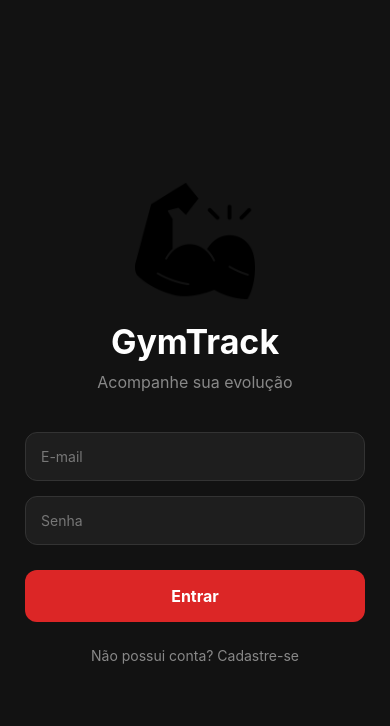
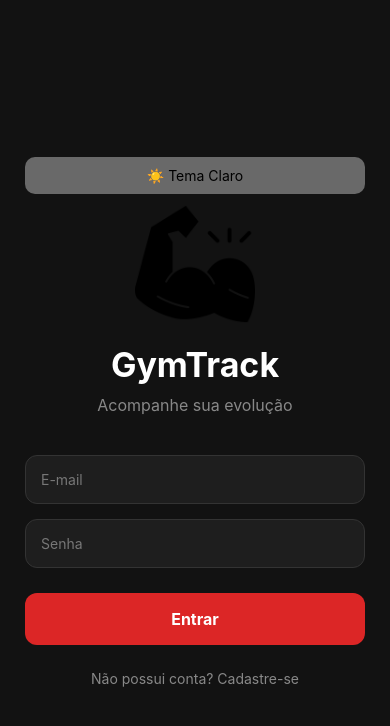
Before and after one commit to NicollasSilveira/GymTrack, a React Native app: screen /Login in a window 390 px wide. Shown: the top 726 px of the page. Built offline with nearby package versions, Linux system fonts and the light colour scheme; no server answers.

Commit message:
Half-Feat: Funcionalidade minima do botão de temas apenas na tela login

```diff
--- a/App.tsx
+++ b/App.tsx
@@ -1,7 +1,11 @@
+import React from "react";
 import AppRoutes from "./src/routes/app.routes";
+import { ThemeProvider } from "./src/styles/contextoTema";
 
 export default function App() {
-
-  return <AppRoutes />;
-
+  return (
+    <ThemeProvider>
+      <AppRoutes />
+    </ThemeProvider>
+  );
 }
--- a/src/routes/app.routes.tsx
+++ b/src/routes/app.routes.tsx
@@ -1,3 +1,4 @@
+import React from "react";
 import { NavigationContainer } from "@react-navigation/native";
 
 import {
--- a/src/screens/login.tsx
+++ b/src/screens/login.tsx
@@ -1,5 +1,13 @@
 import { useState } from "react";
 import { Alert } from "react-native";
+
+import {
+  useContext
+} from "react";
+
+import {
+  ThemeContext
+} from "../styles/contextoTema";
 
 import {
   View,
@@ -20,6 +28,13 @@ export default function LoginScreen({ navigation }: any) {
 
   const [email, setEmail] = useState("");
   const [password, setPassword] = useState("");
+
+  const {
+    darkMode,
+    setDarkMode,
+    fontSize,
+    setFontSize,
+  } = useContext(ThemeContext);
 
   async function handleLogin() {
 
@@ -82,25 +97,44 @@ async function handleLogin() {
 
   return (
 
-    <View style={styles.container}>
+    <View
+      style={
+        darkMode
+          ? stylesDark.container
+          : stylesLight.container
+      }
+    >
+
+      <TouchableOpacity
+        style={stylesDark.settingButton}
+        onPress={() =>
+          setDarkMode(!darkMode)
+        }
+      >
+        <Text>
+          {darkMode
+            ? "☀️ Tema Claro"
+            : "🌙 Tema Escuro"}
+        </Text>
+      </TouchableOpacity>
 
       <Image
         source={require("../../assets/images/arm.png")}
-        style={styles.logo}
+        style={stylesDark.logo}
       />
 
-      <Text style={styles.title}>
+      <Text style={[stylesDark.title, {}]}>
         GymTrack
       </Text>
 
-      <Text style={styles.subtitle}>
+      <Text style={stylesDark.subtitle}>
         Acompanhe sua evolução
       </Text>
 
       <TextInput
         placeholder="E-mail"
         placeholderTextColor="#777"
-        style={styles.input}
+        style={stylesDark.input}
         value={email}
         onChangeText={setEmail}
       />
@@ -109,17 +143,17 @@ async function handleLogin() {
         placeholder="Senha"
         placeholderTextColor="#777"
         secureTextEntry
-        style={styles.input}
+        style={stylesDark.input}
         value={password}
         onChangeText={setPassword}
       />
 
       <TouchableOpacity
-        style={styles.button}
+        style={stylesDark.button}
         onPress={handleLogin}
       >
 
-        <Text style={styles.buttonText}>
+        <Text style={stylesDark.buttonText}>
           Entrar
         </Text>
 
@@ -129,7 +163,7 @@ async function handleLogin() {
         onPress={() => navigation.navigate("Register")}
       >
 
-        <Text style={styles.registerText}>
+        <Text style={stylesDark.registerText}>
           Não possui conta? Cadastre-se
         </Text>
 
@@ -141,7 +175,7 @@ async function handleLogin() {
 
 }
 
-const styles = StyleSheet.create({
+const stylesDark = StyleSheet.create({
 
   container: {
     flex: 1,
@@ -203,4 +237,114 @@ const styles = StyleSheet.create({
     marginTop: 25,
   },
 
+  settingButton: {
+    backgroundColor: "#696969",
+    color: '#ffffff',
+    padding: 10,
+    borderRadius: 10,
+    alignItems: "center",
+    marginBottom: 10,
+  },
+
+  fontContainer: {
+    flexDirection: "row",
+    justifyContent: "center",
+    gap: 10,
+    marginBottom: 20,
+  },
+
+  fontButton: {
+    backgroundColor: "#444",
+    paddingVertical: 8,
+    paddingHorizontal: 15,
+    borderRadius: 10,
+  },
+
 });
+
+const stylesLight = StyleSheet.create({
+
+  container: {
+    flex: 1,
+    backgroundColor: "#f5f5f5",
+    justifyContent: "center",
+    padding: 25,
+  },
+
+  logo: {
+    width: 120,
+    height: 120,
+    alignSelf: "center",
+    resizeMode: "contain",
+    marginBottom: 20,
+  },
+
+  title: {
+    color: "#fff",
+    fontSize: 34,
+    fontWeight: "bold",
+    textAlign: "center",
+  },
+
+  subtitle: {
+    color: "#888",
+    textAlign: "center",
+    marginBottom: 40,
+    marginTop: 10,
+    fontSize: 16,
+  },
+
+  input: {
+    backgroundColor: "#1e1e1e",
+    borderWidth: 1,
+    borderColor: "#333",
+    borderRadius: 12,
+    padding: 15,
+    color: "#fff",
+    marginBottom: 15,
+  },
+
+  button: {
+    backgroundColor: "#dc2626",
+    padding: 16,
+    borderRadius: 12,
+    alignItems: "center",
+    marginTop: 10,
+  },
+
+  buttonText: {
+    color: "#fff",
+    fontSize: 16,
+    fontWeight: "bold",
+  },
+
+  registerText: {
+    color: "#888",
+    textAlign: "center",
+    marginTop: 25,
+  },
+
+  settingButton: {
+    backgroundColor: "#696969",
+    color: '#ffffff',
+    padding: 10,
+    borderRadius: 10,
+    alignItems: "center",
+    marginBottom: 10,
+  },
+
+  fontContainer: {
+    flexDirection: "row",
+    justifyContent: "center",
+    gap: 10,
+    marginBottom: 20,
+  },
+
+  fontButton: {
+    backgroundColor: "#444",
+    paddingVertical: 8,
+    paddingHorizontal: 15,
+    borderRadius: 10,
+  },
+
+});
--- /dev/null
+++ b/src/styles/contextoTema.tsx
@@ -0,0 +1,30 @@
+import React, {
+  createContext,
+  useState,
+} from "react";
+
+export const ThemeContext = createContext<any>(null);
+
+export function ThemeProvider({
+  children,
+}: any) {
+
+  const [darkMode, setDarkMode] =
+    useState(true);
+
+  const [fontSize, setFontSize] =
+    useState(1);
+
+  return (
+    <ThemeContext.Provider
+      value={{
+        darkMode,
+        setDarkMode,
+        fontSize,
+        setFontSize,
+      }}
+    >
+      {children}
+    </ThemeContext.Provider>
+  );
+}
```
Lines whose indentation alone changed are shown as unchanged.
